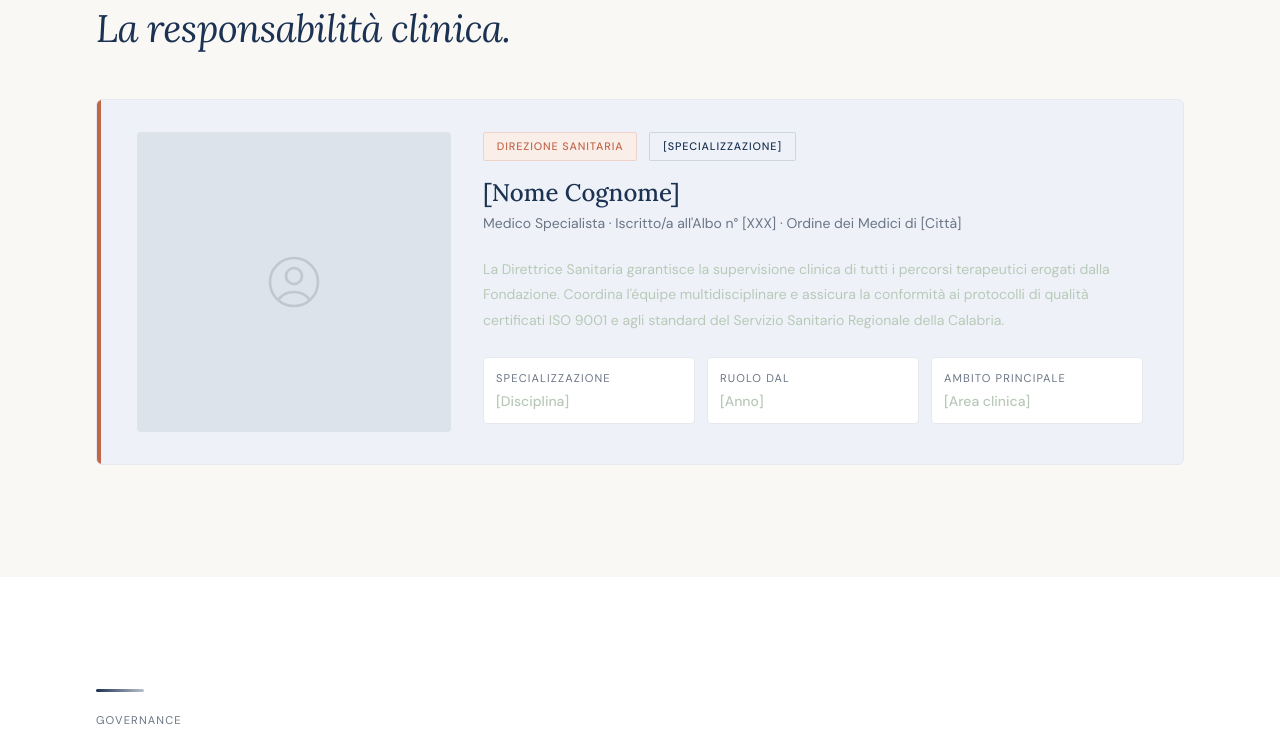
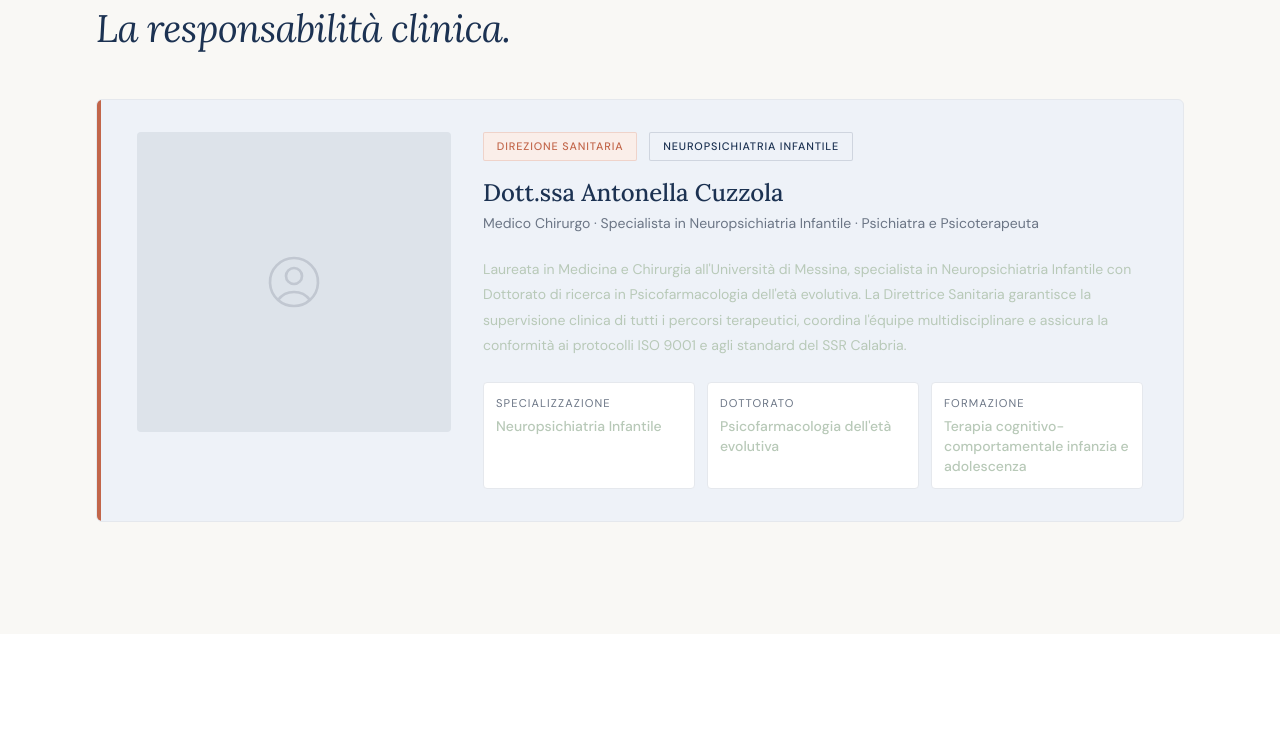
Before and after one commit to dev-a-web/casadellacarita, a plain HTML site: page chi-siamo.html in a window 1280 px wide. Shown: the part 2208-2946 px from the top of the page. Drawn offline with nearby package versions, Linux system fonts and the light colour scheme.

Commit message:
Add files via upload

```diff
--- a/chi-siamo.html
+++ b/chi-siamo.html
@@ -253,25 +253,25 @@
       <div class="md:col-span-2">
         <div class="flex flex-wrap items-center gap-3 mb-4">
           <span class="tag tag-terra">Direzione Sanitaria</span>
-          <span class="tag tag-night">[Specializzazione]</span>
+          <span class="tag tag-night">Neuropsichiatria Infantile</span>
         </div>
-        <h3 class="font-serif text-night text-2xl font-medium mb-1">[Nome Cognome]</h3>
-        <p class="font-sans text-stone text-sm mb-6" style="font-weight:400">Medico Specialista · Iscritto/a all'Albo n° [XXX] · Ordine dei Medici di [Città]</p>
+        <h3 class="font-serif text-night text-2xl font-medium mb-1">Dott.ssa Antonella Cuzzola</h3>
+        <p class="font-sans text-stone text-sm mb-6" style="font-weight:400">Medico Chirurgo · Specialista in Neuropsichiatria Infantile · Psichiatra e Psicoterapeuta</p>
         <p class="font-sans text-sd text-sm leading-relaxed mb-6" style="font-weight:400;line-height:1.8">
-          La Direttrice Sanitaria garantisce la supervisione clinica di tutti i percorsi terapeutici erogati dalla Fondazione. Coordina l'équipe multidisciplinare e assicura la conformità ai protocolli di qualità certificati ISO 9001 e agli standard del Servizio Sanitario Regionale della Calabria.
+          Laureata in Medicina e Chirurgia all'Università di Messina, specialista in Neuropsichiatria Infantile con Dottorato di ricerca in Psicofarmacologia dell'età evolutiva. La Direttrice Sanitaria garantisce la supervisione clinica di tutti i percorsi terapeutici, coordina l'équipe multidisciplinare e assicura la conformità ai protocolli ISO 9001 e agli standard del SSR Calabria.
         </p>
         <div class="grid sm:grid-cols-3 gap-3">
           <div class="bg-white border border-sb rounded p-3">
             <div class="eyebrow mb-1">Specializzazione</div>
-            <div class="font-sans text-night text-sm font-medium">[Disciplina]</div>
+            <div class="font-sans text-night text-sm font-medium">Neuropsichiatria Infantile</div>
           </div>
           <div class="bg-white border border-sb rounded p-3">
-            <div class="eyebrow mb-1">Ruolo dal</div>
-            <div class="font-sans text-night text-sm font-medium">[Anno]</div>
+            <div class="eyebrow mb-1">Dottorato</div>
+            <div class="font-sans text-night text-sm font-medium">Psicofarmacologia dell'età evolutiva</div>
           </div>
           <div class="bg-white border border-sb rounded p-3">
-            <div class="eyebrow mb-1">Ambito principale</div>
-            <div class="font-sans text-night text-sm font-medium">[Area clinica]</div>
+            <div class="eyebrow mb-1">Formazione</div>
+            <div class="font-sans text-night text-sm font-medium">Terapia cognitivo-comportamentale infanzia e adolescenza</div>
           </div>
         </div>
       </div>
@@ -308,7 +308,7 @@
           <div class="ph-icon"><svg class="w-8 h-8 text-stone/25" fill="none" stroke="currentColor" stroke-width="1" viewBox="0 0 24 24"><path d="M17.982 18.725A7.488 7.488 0 0012 15.75a7.488 7.488 0 00-5.982 2.975m11.963 0a9 9 0 10-11.963 0m11.963 0A8.966 8.966 0 0112 21a8.966 8.966 0 01-5.982-2.275M15 9.75a3 3 0 11-6 0 3 3 0 016 0z"/></svg></div>
         </div>
         <span class="tag tag-night mb-3 inline-block">Direttore Generale</span>
-        <h4 class="font-serif text-night text-xl font-medium mb-2">[Nome Cognome]</h4>
+        <h4 class="font-serif text-night text-xl font-medium mb-2">Giuseppe Lo Gatto</h4>
         <p class="font-sans text-stone text-sm leading-relaxed" style="font-weight:400;line-height:1.7">Coordina la gestione operativa della struttura, supervisionando i processi amministrativi e garantendo il rispetto degli standard qualitativi SSR e ISO 9001.</p>
       </div>
     </div>
```
Also changed, not shown: contatti.html (+12 -0 lines), trasparenza.html (+1 -1 lines).
